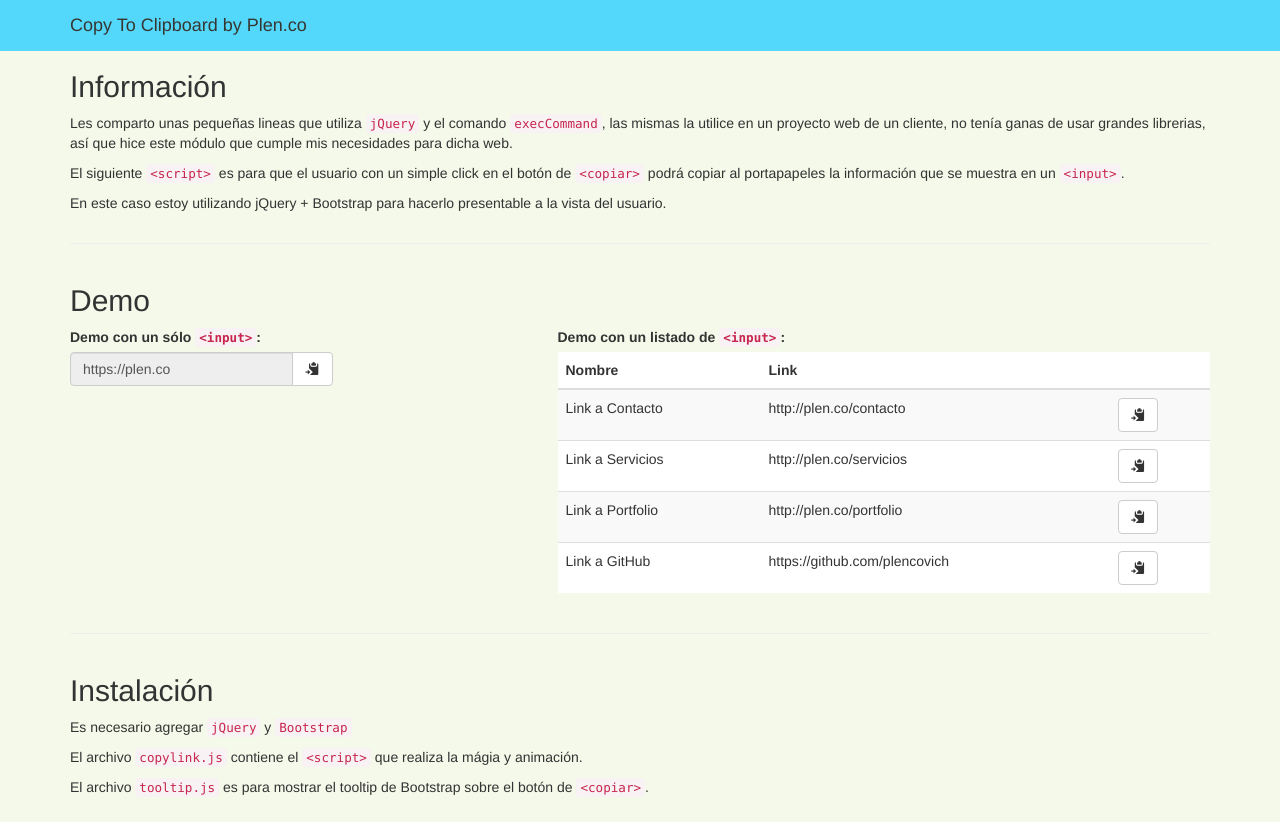
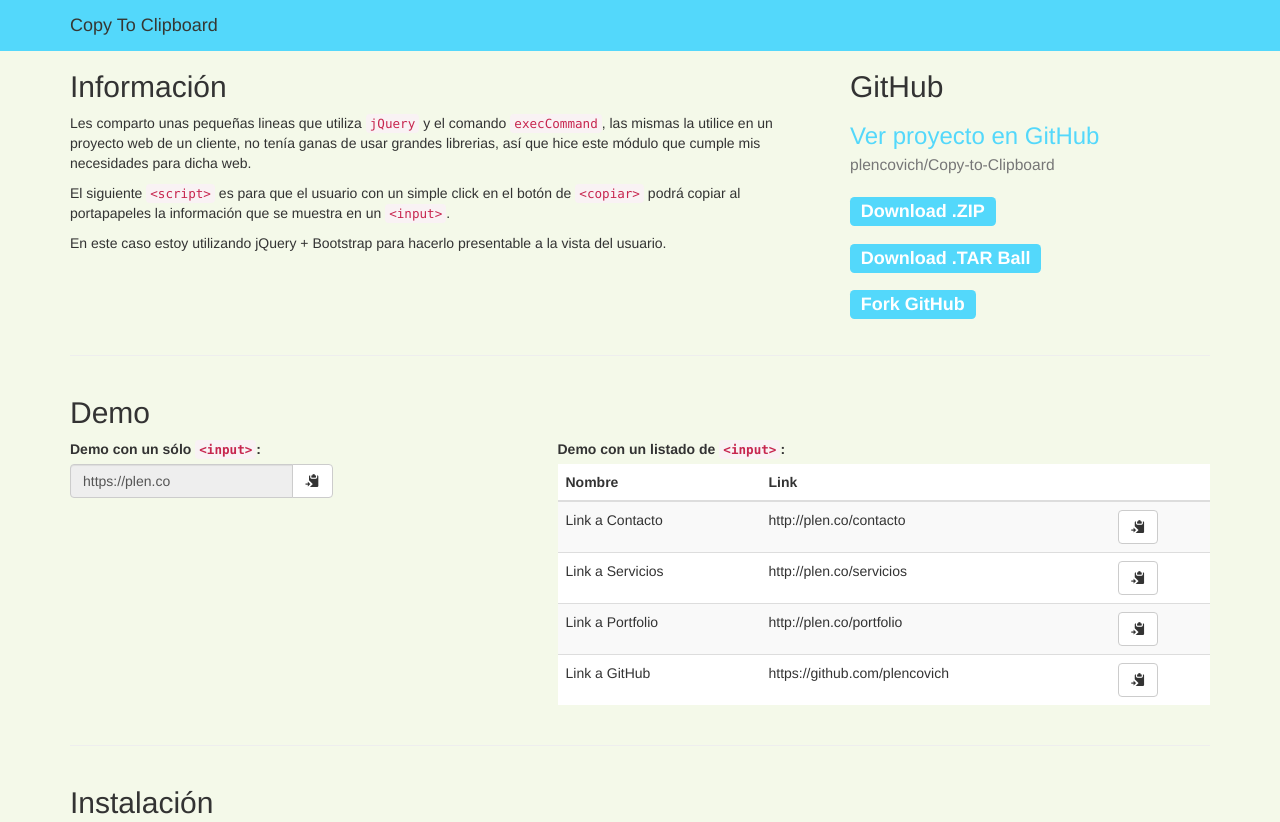
Before and after one commit to plencovich/Copy-to-Clipboard, a plain HTML site: page index.html in a window 1280 px wide. Shown: the top 822 px of the page. Drawn offline with nearby package versions, Linux system fonts and the light colour scheme.

Commit message:
Actualización de información y estilos

```diff
--- a/assets/css/style.css
+++ b/assets/css/style.css
@@ -10,3 +10,19 @@ body {
 .navbar-inverse .navbar-brand {
     color: #363732;
 }
+a {
+  color: #53D8FB;
+  text-decoration: none;
+}
+a:hover, a:focus {
+  color: #363732;
+  text-decoration: none;
+}
+.label-info {
+  background-color: #53D8FB;
+}
+.label-info[href]:focus, .label-info[href]:hover {
+  color: #363732;
+  text-decoration: none;
+  background-color: #53D8FB;
+}
--- a/index.html
+++ b/index.html
@@ -31,18 +31,27 @@
             <span class="icon-bar"></span>
             <span class="icon-bar"></span>
           </button>
-          <a class="navbar-brand" href="#">Copy To Clipboard by Plen.co</a>
+          <a class="navbar-brand" href="https://github.com/plencovich/Copy-to-Clipboard">Copy To Clipboard</a>
         </div>
       </div>
     </nav>
     <div class="container">
       <div class="row">
-        <div class="col-md-12">
+        <div class="col-md-8">
           <h2>Información</h2>
           <p>Les comparto unas pequeñas lineas que utiliza <code>jQuery</code> y el comando <code>execCommand</code>, las mismas la utilice en un proyecto web de un cliente, no tenía ganas de usar grandes librerias, así que hice este módulo que cumple mis necesidades para dicha web.</p>
           <p>El siguiente <code>&lt;script&gt;</code> es para que el usuario con un simple click en el botón de <code>&lt;copiar&gt;</code> podrá copiar al portapapeles la información que se muestra en un <code>&lt;input&gt;</code>.</p>
           <p>En este caso estoy utilizando jQuery +  Bootstrap para hacerlo presentable a la vista del usuario.</p>
           <p>
+        </div>
+        <div class="col-md-4">
+          <h2>GitHub</h2>
+          <h3><a href="https://github.com/plencovich/Copy-to-Clipboard">Ver proyecto en GitHub</a> <small>plencovich/Copy-to-Clipboard</small></h3>
+        <ul class="list-unstyled">
+          <li><h3><a class="label label-info" href="https://github.com/plencovich/Copy-to-Clipboard/archive/master.zip">Download .ZIP</a><h3></li>
+          <li><h3><a class="label label-info" href="https://github.com/plencovich/Copy-to-Clipboard/tarball/master">Download .TAR Ball</a><h3></li>
+          <li><h3><a class="label label-info" href="http://github.com/plencovich/Copy-to-Clipboard">Fork GitHub</a><h3></li>
+        </ul>
         </div>
       </div>
       <hr>
```
